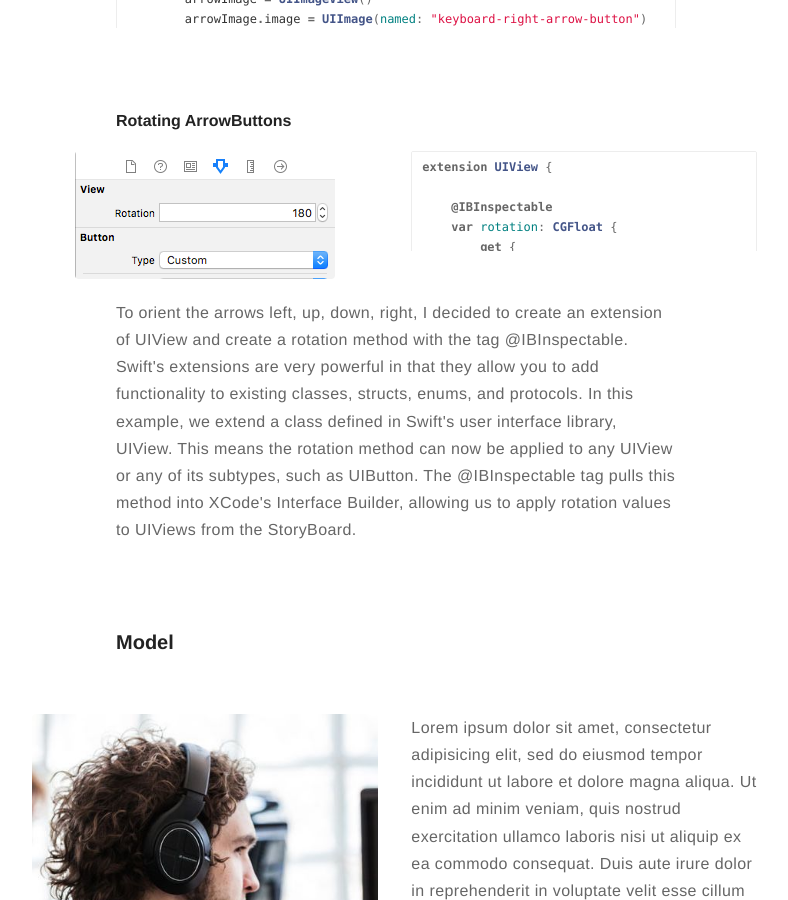
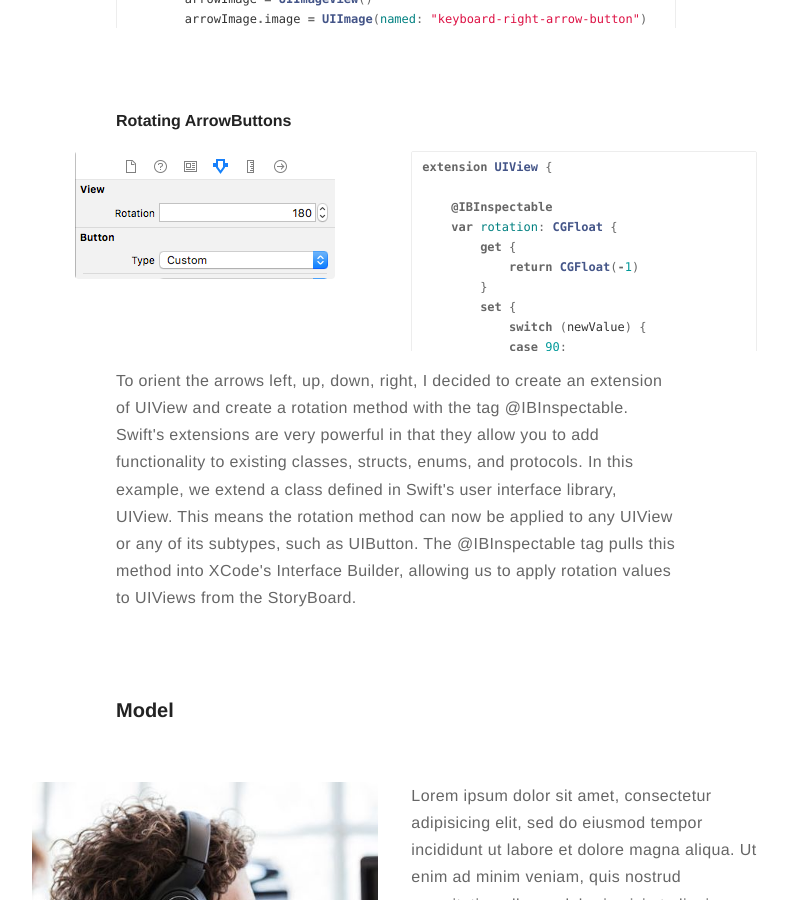
Before and after one commit to eriktanner/SwiftAppBlog, a Jekyll site: the page built from _posts/2019-02-22-2048.markdown, in a window 1280 px wide and 900 px high, scrolled down 3974 px. Shown: the whole window, without its empty margins (244-1032 px from the left). Built offline with Jekyll 4.4.1, drawn with Linux system fonts in a browser that asks for light colours; comment, search, counter and statistics services are not loaded.

Commit message:
ArrowButton

```diff
--- a/_posts/2019-02-22-2048.markdown
+++ b/_posts/2019-02-22-2048.markdown
@@ -169,12 +169,12 @@ class ArrowButton : UIButton {
 
 #### Rotating ArrowButtons
 
-<div class="side-by-side" style="margin-top: 8px; margin-bottom: 0px;">
+<div class="side-by-side" style="margin-top: 20px; margin-bottom: 0px;">
     <div class="toleft" style="text-align:center">
         <img class="image" src="https://eriktanner.github.io/SwiftAppBlog/assets/images/2048/IBInspectableRotation.png" alt="Alt Text">
     </div>
 
-    <div class="toright" style="max-height: 100px !important; overflow-y: auto !important;">
+    <div class="toright" style="max-height: 200px !important; overflow-y: auto !important;">
 {% highlight swift %}
 extension UIView {
 
```
